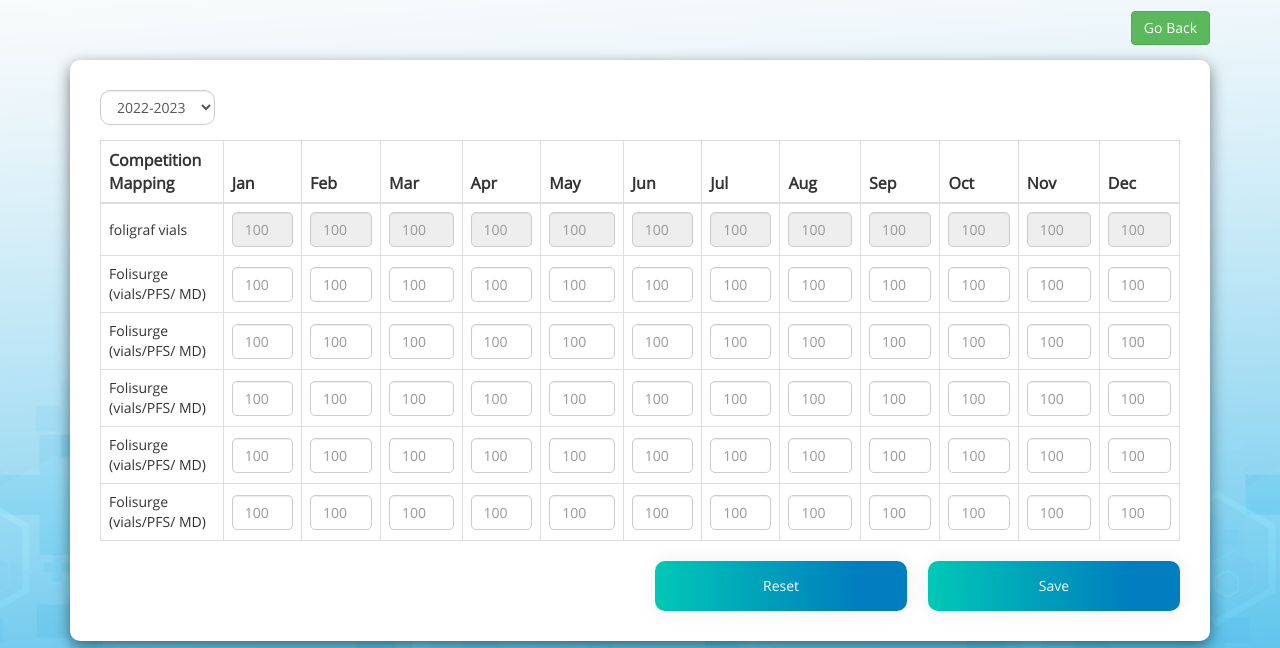
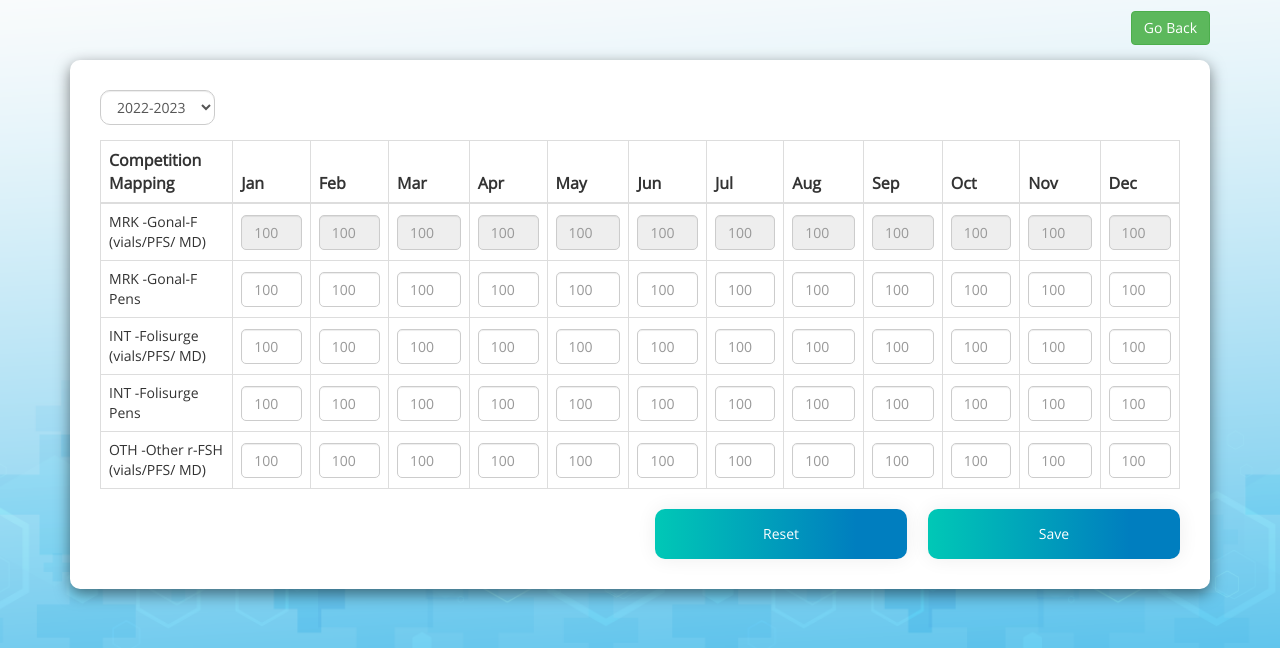
Before and after one commit to ajayspakcommcom/FertibizzFeb, a website: page public/views/competition/add.html in a window 1280 px wide. Shown: the part 152-800 px from the top of the page. Drawn offline with Linux system fonts and the light colour scheme; files whose address does not match are found by name.

Commit message:
latest changes

```diff
--- a/public/includes/header.html
+++ b/public/includes/header.html
@@ -22,6 +22,36 @@
             <li><a href="./dashboard-chart-report">Chart</a></li>
           </ul>
         </li>
+        <li class="dropdown">
+          <a class="dropdown-toggle" data-toggle="dropdown" href="#">Account Data<span class="caret"></span></a>
+          <ul class="dropdown-menu tooltip-wrapper">
+            <li><a href="./hospitals">Add Potential</a></li>
+            <li><a href="./hospitals">Add Business</a></li>
+            <li><a href="./hospitals">Rate Contract Status</a></li>
+            <li><a href="./hospitals">Add Competition Data</a></li>
+            <li><a href="./hospitals">Track Performance</a></li>
+          </ul>
+        </li>
+        <li class="dropdown">
+            <a class="dropdown-toggle" data-toggle="dropdown" href="#">Edit Master Data<span class="caret"></span></a>
+            <ul class="dropdown-menu tooltip-wrapper">
+              <li><a href="/customers">Customer Names</a></li>
+              <li><a href="/customers">Speciality</a></li>
+              <li><a href="/customers">Chain Status</a></li>
+            </ul>
+        </li>
+        <li class="dropdown">
+          <a class="dropdown-toggle" data-toggle="dropdown" href="#">Marketing Engagement<span class="caret"></span></a>
+          <ul class="dropdown-menu tooltip-wrapper">
+            <li><a href="#">BSVwithU Start</a></li>
+            <li><a href="#">No of Leads</a></li>
+            <li><a href="#">Valid Leads</a></li>
+            <li><a href="#">Approved Count</a></li>
+            <li><a href="#">Disbursed Count</a></li>
+            <li><a href="#">Total Loan Amount Disbursed</a></li>
+            <li><a href="#">Investment</a></li>
+        </ul>
+      </li>
         <li><a href="#">Logout</a></li>
       </ul>
     </div>
--- a/public/views/competition/add.html
+++ b/public/views/competition/add.html
@@ -1,4 +1,5 @@
 <html>
+
 <head>
   <title>IVF : Add Competition </title>
   <meta charset="utf-8" />
@@ -6,6 +7,7 @@
   <link rel="stylesheet" href="/css/bootstrap.min.css" />
   <link rel="stylesheet" href="/css/app.css" />
 </head>
+
 <body>
 
   <nav class="navbar" id="header"></nav>
@@ -45,7 +47,7 @@
             <tbody>
               <tr>
                 <td>
-                      <span>foligraf vials</span>
+                  <span>MRK -Gonal-F (vials/PFS/ MD)</span>
                 </td>
                 <td>
                   <div class="form-group">
@@ -110,7 +112,7 @@
               </tr>
               <tr>
                 <td>
-                    <span>Folisurge (vials/PFS/ MD)</span>
+                  <span>MRK -Gonal-F Pens</span>
                 </td>
                 <td>
                   <div class="form-group">
@@ -175,7 +177,7 @@
               </tr>
               <tr>
                 <td>
-                  <span>Folisurge (vials/PFS/ MD)</span>
+                  <span>INT -Folisurge (vials/PFS/ MD)</span>
                 </td>
                 <td>
                   <div class="form-group">
@@ -240,7 +242,7 @@
               </tr>
               <tr>
                 <td>
-                <span>Folisurge (vials/PFS/ MD)</span>
+                  <span>INT -Folisurge Pens</span>
                 </td>
                 <td>
                   <div class="form-group">
@@ -305,72 +307,7 @@
               </tr>
               <tr>
                 <td>
-              <span>Folisurge (vials/PFS/ MD)</span>
-            </td>
-            <td>
-              <div class="form-group">
-                <input type="text" class="form-control" id="" name="" placeholder="100" required="" />
-              </div>
-            </td>
-            <td>
-              <div class="form-group">
-                <input type="text" class="form-control" id="" name="" placeholder="100" required="" />
-              </div>
-            </td>
-            <td>
-              <div class="form-group">
-                <input type="text" class="form-control" id="" name="" placeholder="100" required="" />
-              </div>
-            </td>
-            <td>
-              <div class="form-group">
-                <input type="text" class="form-control" id="" name="" placeholder="100" required="" />
-              </div>
-            </td>
-            <td>
-              <div class="form-group">
-                <input type="text" class="form-control" id="" name="" placeholder="100" required="" />
-              </div>
-            </td>
-            <td>
-              <div class="form-group">
-                <input type="text" class="form-control" id="" name="" placeholder="100" required="" />
-              </div>
-            </td>
-            <td>
-              <div class="form-group">
-                <input type="text" class="form-control" id="" name="" placeholder="100" required="" />
-              </div>
-            </td>
-            <td>
-              <div class="form-group">
-                <input type="text" class="form-control" id="" name="" placeholder="100" required="" />
-              </div>
-            </td>
-            <td>
-              <div class="form-group">
-                <input type="text" class="form-control" id="" name="" placeholder="100" required="" />
-              </div>
-            </td>
-            <td>
-              <div class="form-group">
-                <input type="text" class="form-control" id="" name="" placeholder="100" required="" />
-              </div>
-            </td>
-            <td>
-              <div class="form-group">
-                <input type="text" class="form-control" id="" name="" placeholder="100" required="" />
-              </div>
-            </td>
-            <td>
-              <div class="form-group">
-                <input type="text" class="form-control" id="" name="" placeholder="100" required="" />
-              </div>
-            </td>
-        </tr>
-        <tr>
-          <td>
-            <span>Folisurge (vials/PFS/ MD)</span>
+                  <span>OTH -Other r-FSH (vials/PFS/ MD)</span>
                 </td>
                 <td>
                   <div class="form-group">
@@ -450,9 +387,6 @@
 
     </div>
 
-
-
-
   </main>
 
   <script src="../../js/jquery.min.js"></script>
@@ -463,4 +397,5 @@
   <script src="../../js/competition.js"></script>
 
 </body>
+
 </html>
```
Also changed, not shown: public/views/hospitals/list.html (+2 -5 lines). Lines whose indentation alone changed are shown as unchanged.
